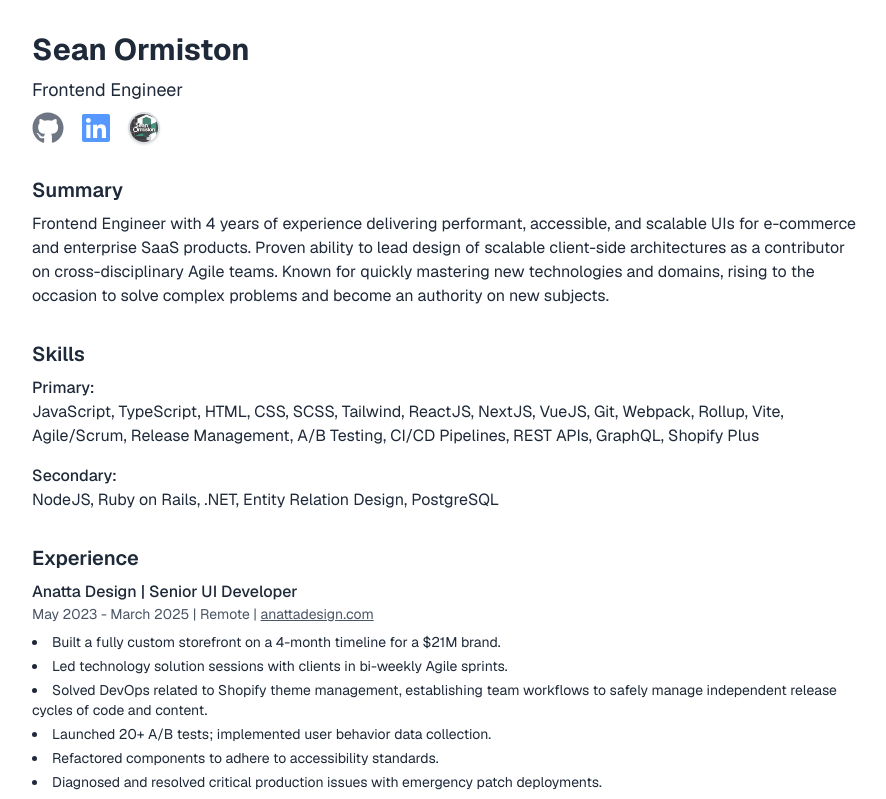
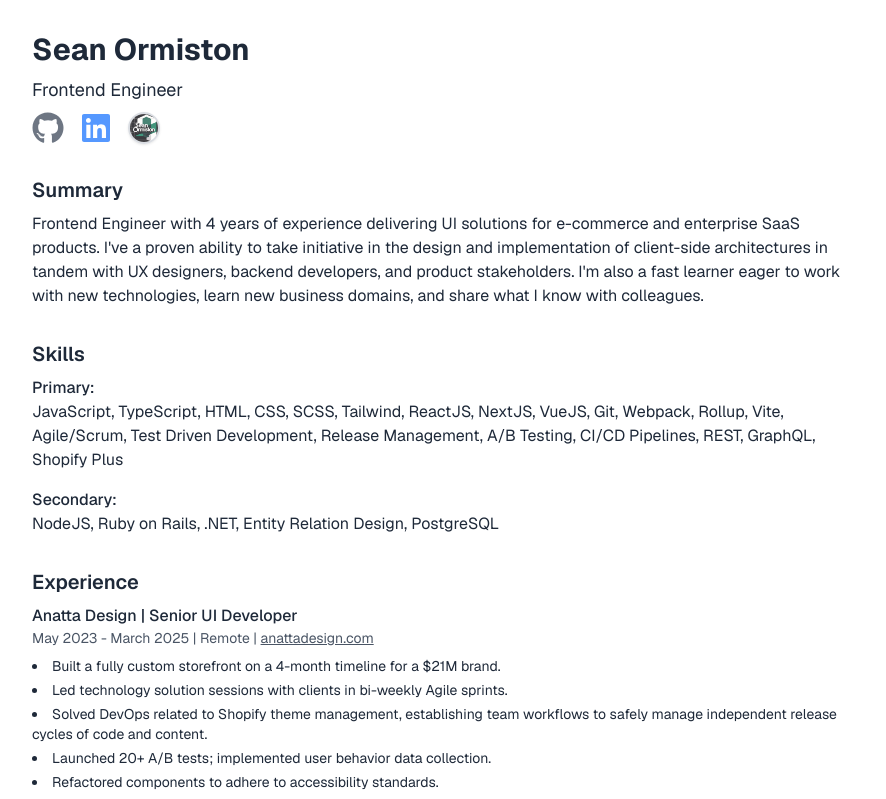
Before and after one commit to sormiston/new-portfolio, a Next.js app: page /resume in a window 1280 px wide. Shown: the top 799 px of the page, without its empty margins (192-1078 px from the left). Built offline with nearby package versions, Linux system fonts and the light colour scheme.

Commit message:
fix: enhance summary section language for clarity and impact

```diff
--- a/src/app/(new-site)/resume/page.tsx
+++ b/src/app/(new-site)/resume/page.tsx
@@ -39,13 +39,13 @@ export default function ResumePage() {
       <section className="mb-8">
         <h2 className="text-xl font-semibold mb-2">Summary</h2>
         <p>
-          Frontend Engineer with 4 years of experience delivering performant,
-          accessible, and scalable UIs for e-commerce and enterprise SaaS
-          products. Proven ability to lead design of scalable client-side
-          architectures as a contributor on cross-disciplinary Agile teams.
-          Known for quickly mastering new technologies and domains, rising to
-          the occasion to solve complex problems and become an authority on new
-          subjects.
+          Frontend Engineer with 4 years of experience delivering UI solutions
+          for e-commerce and enterprise SaaS products. I&apos;ve a proven
+          ability to take initiative in the design and implementation of
+          client-side architectures in tandem with UX designers, backend
+          developers, and product stakeholders. I&apos;m also a fast learner
+          eager to work with new technologies, learn new business domains, and
+          share what I know with colleagues.
         </p>
       </section>
 
@@ -55,8 +55,8 @@ export default function ResumePage() {
           <h3 className="font-medium">Primary:</h3>
           <p>
             JavaScript, TypeScript, HTML, CSS, SCSS, Tailwind, ReactJS, NextJS,
-            VueJS, Git, Webpack, Rollup, Vite, Agile/Scrum, Release Management,
-            A/B Testing, CI/CD Pipelines, REST APIs, GraphQL, Shopify Plus
+            VueJS, Git, Webpack, Rollup, Vite, Agile/Scrum, Test Driven Development, Release Management,
+            A/B Testing, CI/CD Pipelines, REST, GraphQL, Shopify Plus
           </p>
         </div>
         <div>
@@ -107,7 +107,7 @@ export default function ResumePage() {
           websiteUrl="https://priberam.com/"
           bulletPoints={[
             "Pioneered integration of Vue components into regions of UI controlled by an in-house JavaScript library, halving development time of new UI features.",
-            "Developed a JavaScript library to transpile Synthetic Speech Markup Language (SSML) to a content-editable DOM, with robust test coverage.",
+            "Authored a two-way converter between Synthetic Speech Markup Language (SSML) and HTML using Test Driven Development principles.",
           ]}
         />
       </section>
```
